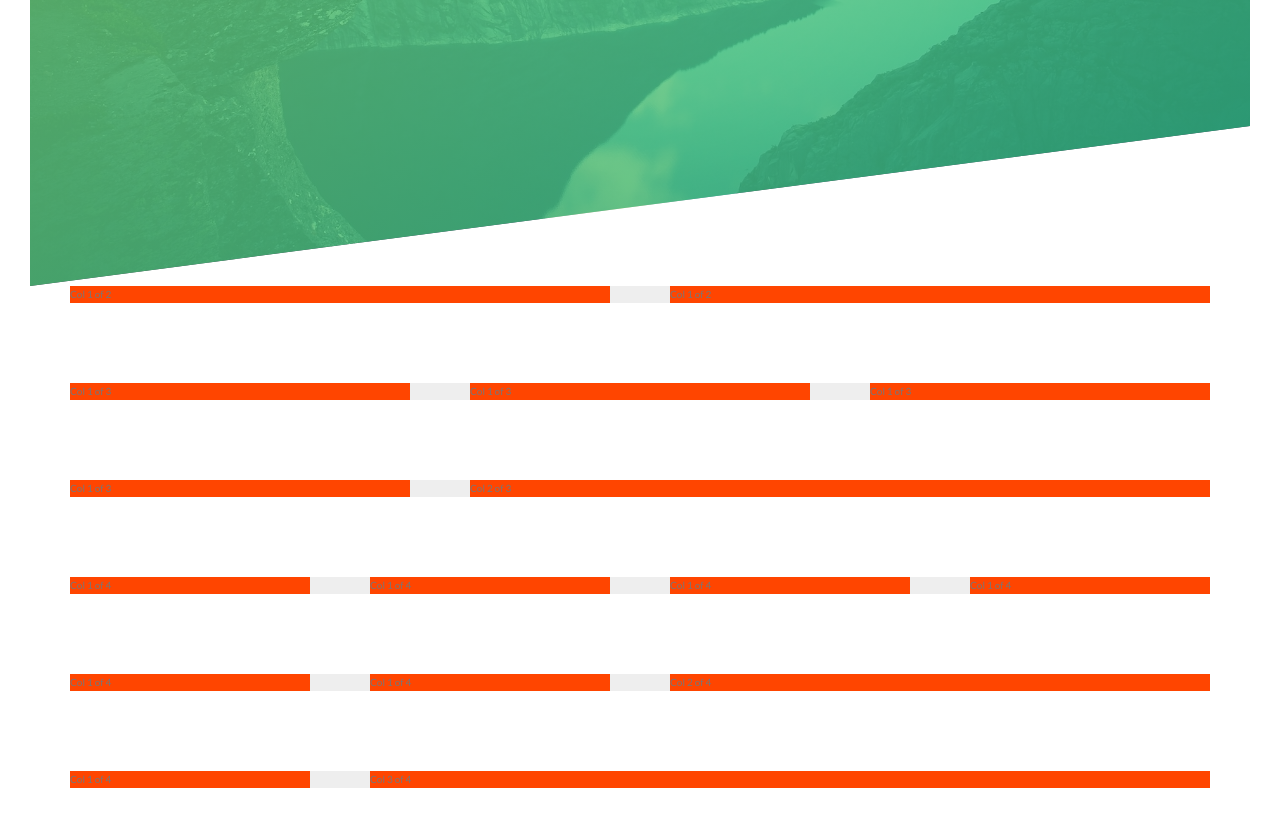
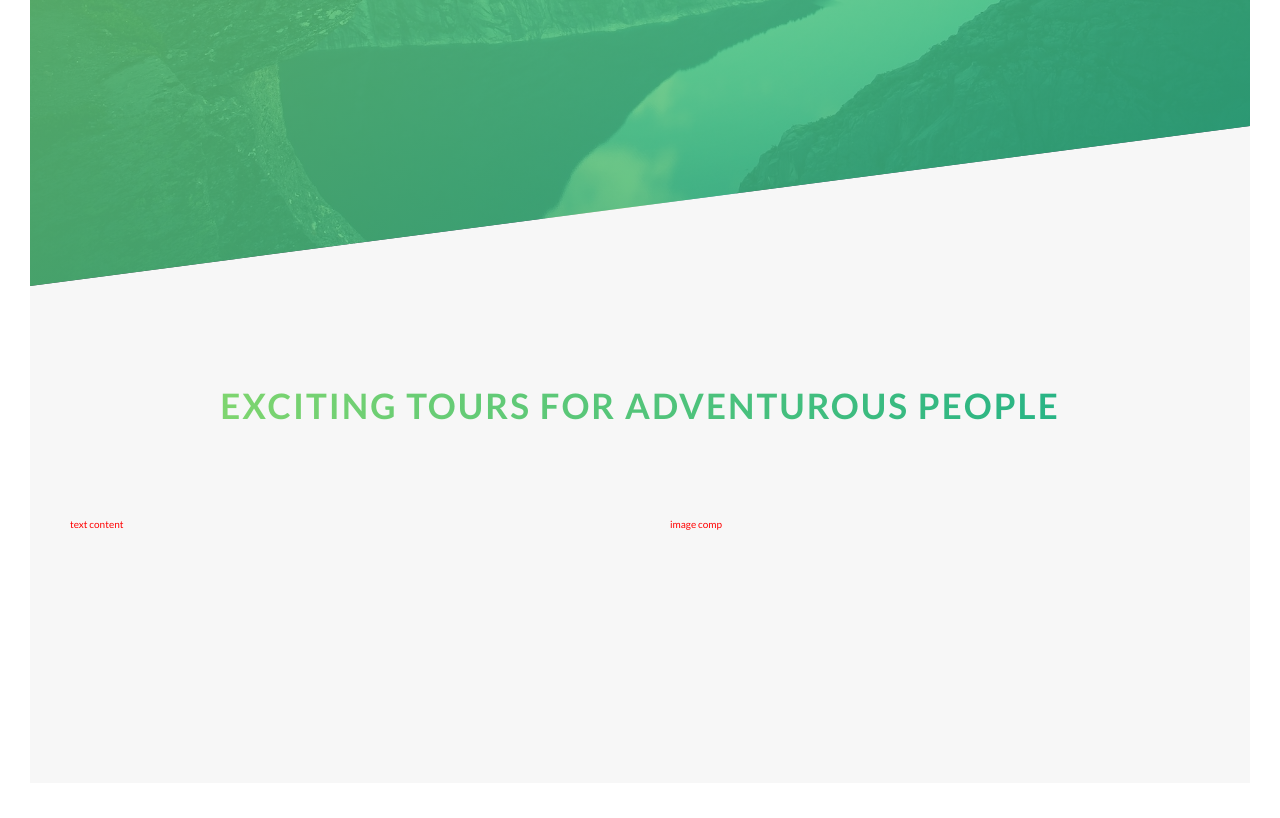
Before and after one commit to Mi-Ski/Natours, a website: page index.html in a window 1280 px wide. Shown: the part 504-1322 px from the top of the page. Drawn offline with Linux system fonts and the light colour scheme.

Commit message:
main section

```diff
--- a/index.html
+++ b/index.html
@@ -34,7 +34,21 @@
       </div>
     </header>
 
-    <section class="grid-test">
+    <main>
+      <section class="section-about">
+        <div class="u-center-text u-margin-bottom-8">
+          <h2 class="heading-secondary">
+            Exciting tours for adventurous people
+          </h2>
+        </div>
+
+        <div class="row">
+          <div class="col-1-of-2">text content</div>
+          <div class="col-1-of-2">image comp</div>
+        </div>
+      </section>
+    </main>
+    <!-- <section class="grid-test">
 
       <div class="row">
         <div class="col-1-of-2">Col 1 of 2</div>
@@ -70,6 +84,6 @@
         <div class="col-3-of-4">Col 3 of 4</div>
       </div>
 
-    </section>
+    </section> -->
   </body>
 </html>
--- a/sass/abstracts/_variables.scss
+++ b/sass/abstracts/_variables.scss
@@ -2,7 +2,10 @@
 $color-primary: #55c57a;
 $color-primary-light: #7ed56f;
 $color-primary-dark: #28b485;
-$color-grey: #777;
+
+$color-grey-light-1: #f7f7f7;
+
+$color-grey-dark: #777;
 $color-white: #fff;
 $color-black:rgba(0, 0, 0, .2);
 
--- a/sass/base/_typography.scss
+++ b/sass/base/_typography.scss
@@ -3,7 +3,7 @@ body {
   font-weight: 400;
   /* line height 1.7 = line will be 1.7 times bigger than the p#fffefined line */
   line-height: 1.7;
-   color: $color-grey;
+  color: $color-grey-dark;
   padding: 3rem;
 }
 
@@ -43,3 +43,24 @@ body {
     animation-timing-function: ease-out;
   }
 }
+
+.heading-secondary {
+  font-size: 3.5rem;
+  text-transform: uppercase;
+  font-weight: 700;
+  background-image: linear-gradient(
+    to right,
+    $color-primary-light,
+    $color-primary-dark
+  );
+  display: inline-block;
+  -webkit-background-clip: text;
+  color: transparent;
+  letter-spacing: 0.2rem;
+  transition: all 0.2s;
+
+  &:hover {
+    transform: skewY(2deg) skewX(13deg) scale(1.07);
+    text-shadow: .5rem 1rem 2rem rgba($color-black, .2);
+  }
+}
--- a/sass/base/_utilities.scss
+++ b/sass/base/_utilities.scss
@@ -0,0 +1,6 @@
+.u-center-text {
+    text-align: center;
+}
+.u-margin-bottom-8 {
+    margin-bottom: 8rem;
+}
--- a/sass/components/_button.scss
+++ b/sass/components/_button.scss
@@ -1,7 +1,7 @@
 .btn {
    &--white {
       background-color: $color-white;
-      color: $color-grey;
+      color: $color-grey-dark;
 
      &::after {
          background-color: $color-white;
--- a/sass/layout/_grid.scss
+++ b/sass/layout/_grid.scss
@@ -1,7 +1,7 @@
 .row {
   max-width: $grid-width;
-  background-color: #eee;
   margin: 0 auto;
+  color: red;
 
   // :not(x)  = everything except the x element
   &:not(:last-child) {
@@ -12,7 +12,6 @@
 
   // selects all elements with class starting with "col-"   *start $end
   [class^="col-"] {
-    background-color: orangered;
     float: left;
 
     &:not(:last-child) {
--- a/sass/pages/_home.scss
+++ b/sass/pages/_home.scss
@@ -0,0 +1,5 @@
+.section-about {
+    background-color: $color-grey-light-1;
+    padding: 25rem 0;
+    margin-top: -20vh;
+}
```
Also changed, not shown: css/main.css, 1 other file. Lines whose indentation alone changed are shown as unchanged.
